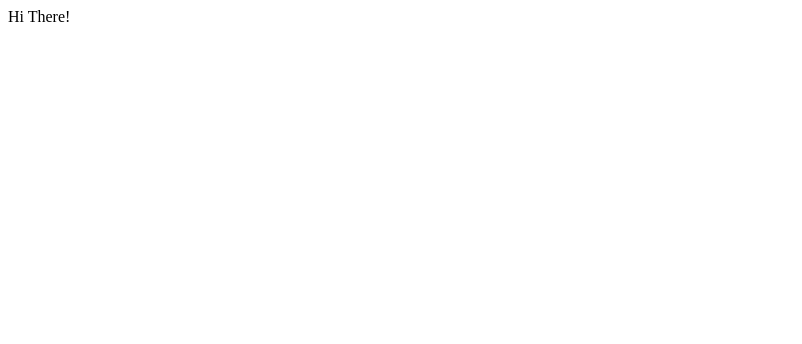
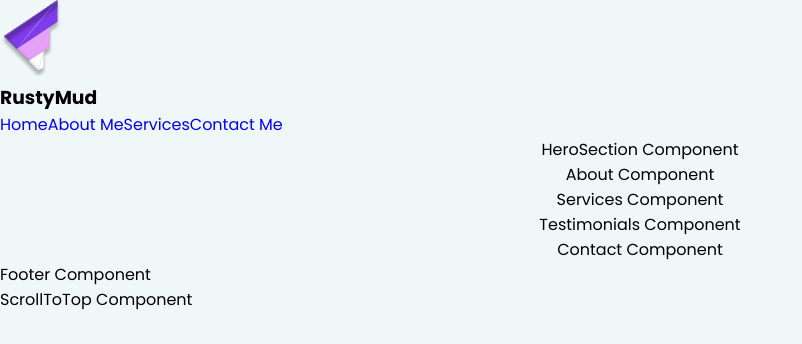
Before and after one commit to zourdyzou/react-gsap-agency-website, a React (Create React App) app: page / in a window 1280 px wide. Shown: the top 344 px of the page, without its empty margins (0-802 px from the left). Built offline with nearby package versions, Linux system fonts and the light colour scheme.

Commit message:
:zap: improving the folder structures and setup the base skeleton and styles
checkedd

```diff
--- a/src/App.js
+++ b/src/App.js
@@ -1,5 +1,17 @@
-import React from "react";
+import React, { lazy, Suspense } from "react";
+
+const Home = lazy(() => import("./pages/Home"));
+const Header = lazy(() => import("./components/Header"));
+const Footer = lazy(() => import("./components/Footer"));
+const ScrollToTop = lazy(() => import("./components/ScrollToTop"));
 
 export const App = () => {
-  return <div>Hi There!</div>;
+  return (
+    <Suspense fallback={null}>
+      <Header />
+      <Home />
+      <Footer />
+      <ScrollToTop />
+    </Suspense>
+  );
 };
--- a/src/components/Header/index.js
+++ b/src/components/Header/index.js
@@ -1,7 +1,21 @@
-// This is Header component /Navigation Component
+import logo from "../../assets/logo.svg";
 
 const Header = () => {
-  return <div>Header Component</div>;
+  return (
+    <header>
+      <div>
+        <img src={logo} alt="logo RustyMud" />
+        <h3>RustyMud</h3>
+      </div>
+
+      <nav>
+        <a href="#home">Home</a>
+        <a href="#aout">About Me</a>
+        <a href="#services">Services</a>
+        <a href="#contact">Contact Me</a>
+      </nav>
+    </header>
+  );
 };
 
 export default Header;
--- a/src/globalStyles.js
+++ b/src/globalStyles.js
@@ -1,58 +1,67 @@
-//  /* Colors */
-//   --background: #eff7f9;
-//   --black:#0a0b10;
-//   --purple:#803bec;
-//   --pink:#e5a1f8;
-//   --white:#fff;
-//   --nav:#35353f;
-//   --nav2:#3f3d56;
+import { createGlobalStyle } from "styled-components";
 
-// *,*::before,*::after{
-//     margin:0;
-//     padding:0;
-//     box-sizing:border-box;
-//     font-family: 'Poppins', sans-serif;
-// }
-// html{
-//   scroll-behavior:smooth;
-// }
-//     body,
-//     html,
-//     a {
-//         font-family: 'Poppins', sans-serif;
-//             }
-//     body {
+export const GlobalStyles = createGlobalStyle`
 
-//         margin:0;
-//         padding:0;
-//         border: 0;
-//         outline: 0;
-//         background: var(--background);
+  :root {
+   --background: #eff7f9;
+   --black:#0a0b10;
+   --purple:#803bec;
+   --pink:#e5a1f8;
+   --white:#fff;
+   --nav:#35353f;
+   --nav2:#3f3d56;
+  }
 
-//         overflow-x: hidden;
-//     }
-//     h1,
-//     h2,
-//     h3,
-//     h4,
-//     h5,
-//     h6 {
-//         margin:0;
-//         padding:0;
-//     }
-//     a {
+ *,*::before,*::after{
+     margin:0;
+     padding:0;
+     box-sizing:border-box;
+     font-family: 'Poppins', sans-serif;
+ }
+  html{
+   scroll-behavior:smooth;
+ }
 
-//         text-decoration: none;
-//         outline: none;
-//     }
-//     button{
-//         border:none;
-//         outline:none;
-//         &:focus{
-//             outline:none;
-//         }
-//     }
+    body,
+    html,
+    a {
+       font-family: 'Poppins', sans-serif;
+    }
+     body {
 
-//     *:focus {
-//         outline: none;
-//     }
+         margin:0;
+         padding:0;
+         border: 0;
+         outline: 0;
+         background: var(--background);
+
+         overflow-x: hidden;
+  }
+
+     h1,
+     h2,
+     h3,
+     h4,
+     h5,
+     h6 {
+         margin:0;
+         padding:0;
+     }
+     a {
+
+         text-decoration: none;
+         outline: none;
+  }
+
+     button{
+       border:none;
+       outline:none;
+             &:focus{
+            outline:none;
+         }
+     }
+
+     *:focus {
+         outline: none;
+     }
+`;
--- a/src/index.js
+++ b/src/index.js
@@ -1,11 +1,13 @@
 import React from "react";
 import ReactDOM from "react-dom";
 
+import { GlobalStyles } from "./globalStyles";
 import { App } from "./App";
 //import reportWebVitals from "./reportWebVitals";
 
 ReactDOM.render(
   <React.StrictMode>
+    <GlobalStyles />
     <App />
   </React.StrictMode>,
   document.getElementById("root")
--- a/src/pages/Home.js
+++ b/src/pages/Home.js
@@ -1,7 +1,25 @@
-//This is home page, It will contains all the sections require in this page.
+import React from "react";
+import styled from "styled-components";
+
+import { Testimonials, About, Contact, Services, Hero } from "../sections";
 
 const Home = () => {
-  return <div>Home page</div>;
+  return (
+    <Container>
+      <Hero />
+      <About />
+      <Services />
+      <Testimonials />
+      <Contact />
+    </Container>
+  );
 };
 
+const Container = styled.div`
+  display: flex;
+  flex-direction: column;
+  justify-content: center;
+  align-items: center;
+`;
+
 export default Home;
```
Also changed, not shown: src/components/Card/styles/Card.js (added), src/components/Footer/styles/Footer.js (added), src/components/Header/styles/Header.js (added), src/components/ScrollToTop/styles/ScrollToTop.js (added), src/components/SvgBlock/styles/SvgBlock.js (added), src/components/TextBlock/styles/TextBlock.js (added).
